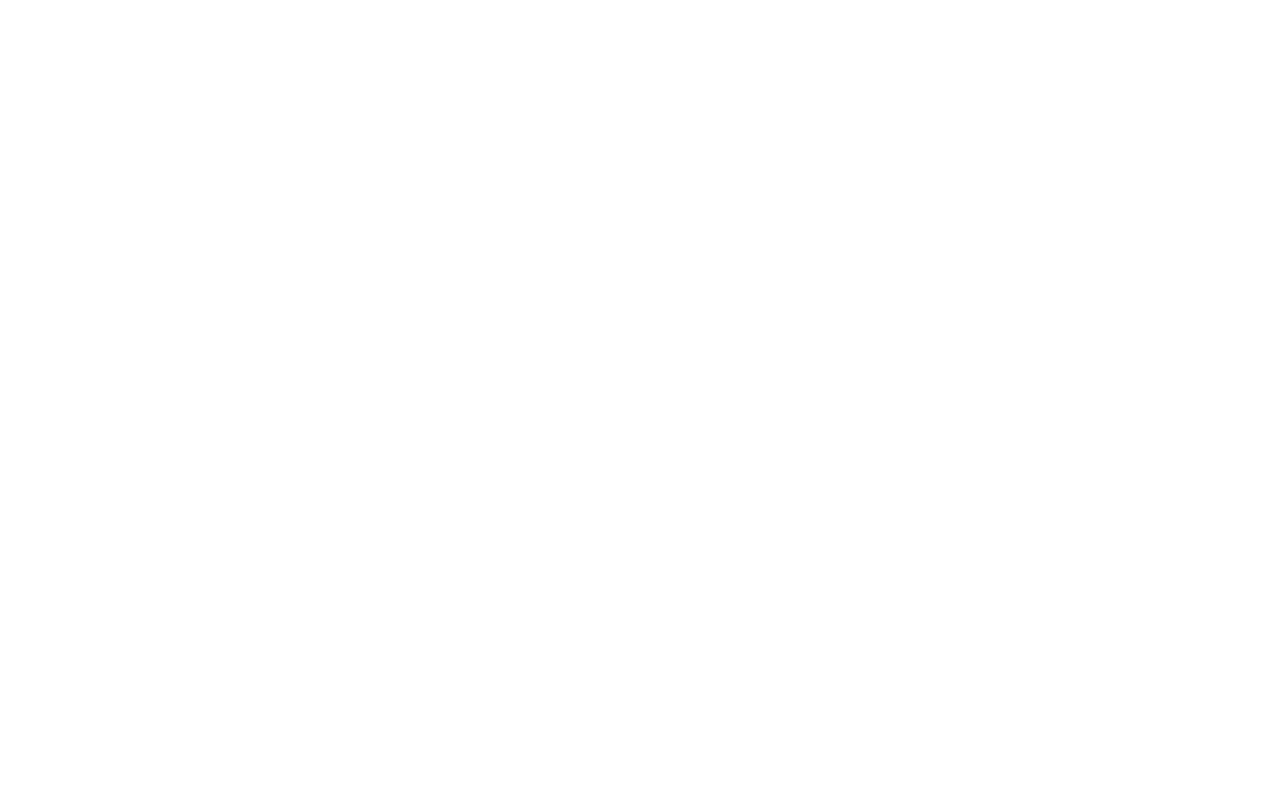
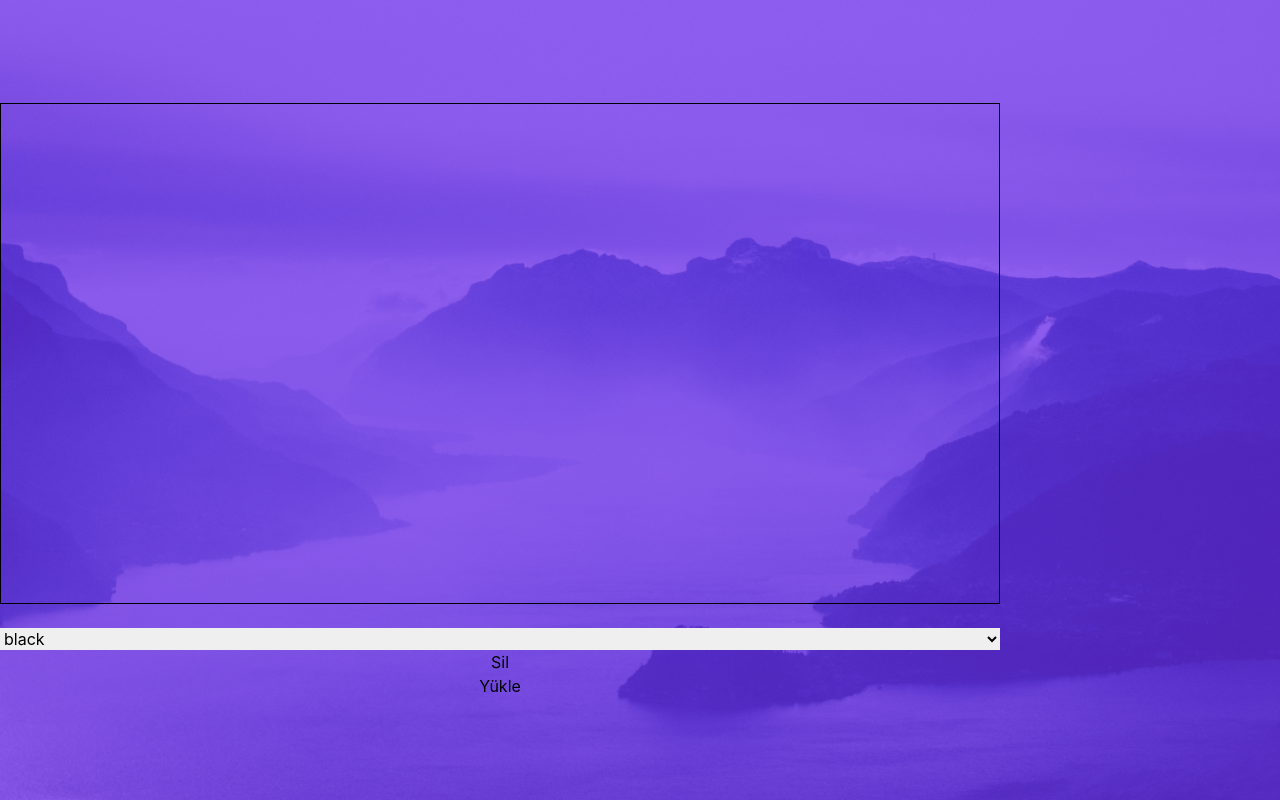
Before and after one commit to gizem2506/Dekob, a React (Create React App) app in the folder client/: page /draw in a window 1280 px wide. Before the commit this address had no page. Built offline with nearby package versions, Linux system fonts and the light colour scheme; what tailwindcss-filters would draw is missing.

Commit message:
draw
draww

```diff
--- a/client/src/App.js
+++ b/client/src/App.js
@@ -3,6 +3,7 @@
 import MoodScreen from "./screens/MoodScreen";
 import Write from "./screens/Write";
 import Write2 from "./screens/Write2";
+import Draw2 from "./screens/Draw2";
 import {BrowserRouter as Router, Routes, Route} from "react-router-dom"
 function App() {
   return (
@@ -15,6 +16,8 @@
             <Route path='/moods' element={<MoodScreen></MoodScreen>}></Route>
             <Route path='/write1' element={<Write></Write>}></Route>
             <Route path='/write2' element={<Write2></Write2>}></Route>
+            <Route path='/draw' element={<Draw2></Draw2>}></Route>
+
           </Routes>
         </div>
 
--- /dev/null
+++ b/client/src/screens/Draw2.jsx
@@ -0,0 +1,119 @@
+import { useCallback, useEffect, useRef, useState } from 'react';
+
+import bgImg from "../assets/manzara3.png"
+function Draw2() {
+    const colors =[
+        "red",
+        "green",
+        "blue",
+        "yellow",
+        "black",
+      ]
+    const canvasRef = useRef(null);
+    const ctx =useRef(null);
+    const [selectedColor , setSelectedColor] = useState(colors[4]); //hangi renkle başlayacak.
+    const [mauseDown,setMauseDown] = useState(false);
+    const [lastPoisition ,setPosition] = useState({
+      x:0,
+      y:0
+    })
+
+    useEffect(() => {
+      if (canvasRef.current){
+        ctx.current = canvasRef.current.getContext("2d");
+      }
+        } , [] )
+
+
+
+    const draw = useCallback((x, y) => {
+      if(mauseDown){
+        ctx.current.beginPath();
+        ctx.current.strokeStyle = selectedColor;
+        ctx.current.lineWidth = 1; //Kalınlığı Değiştirir.
+        ctx.current.lineJoin = "round";
+        ctx.current.moveTo(lastPoisition.x, lastPoisition.y);
+        ctx.current.lineTo(x,y);
+        ctx.current.closePath();
+        ctx.current.stroke();
+
+        setPosition({
+
+          x,
+          y
+
+        })
+
+      }
+    }, [lastPoisition , mauseDown , selectedColor, setPosition] )
+
+    const download = async () => {
+      const image = canvasRef.current.toDataURL("image/png");
+      const blob = await (await fetch(image)).blob();
+      const blobURL = URL.createObjectURL(blob);
+      const link = document.createElement("a");
+      link.href = blobURL;
+      link.download = "image.png";
+      link.click();
+    }
+
+    const clear = () => {
+      ctx.current.clearRect(0, 0, ctx.current.canvas.width , ctx.current.canvas.height)
+    }
+
+    const onMasueDown = (e) => {
+      setPosition({
+        x: e.pageX,
+        y: e.PageY
+      })
+      setMauseDown(true)
+    }
+
+    const onMasueUp = (e) => {
+      setMauseDown(false)
+    }
+
+    const onMasueLeave = (e) => {
+      setMauseDown(false)
+    }
+
+     const onMasueMove = (e) =>{
+      draw(e.pageX , e.pageY )
+    }
+  return (
+    <div className='w-full h-screen flex flex-col justify-center'>
+        <div className="w-full h-screen absolute z-100">
+            <img className="w-full h-screen absolute object-cover" src={bgImg} alt="" />
+            <div className='w-full h-screen absolute  bg-purple/70 '></div>
+        </div>
+        <div className="App z-10 w-[1000px] flex flex-col">
+    <canvas
+      style={{
+        border: "1px solid #000",
+      }}
+      ref={canvasRef}
+      onMouseMove={onMasueMove}
+      onMouseUp={onMasueUp}
+      onMouseDown={onMasueDown}
+      onMouseLeave={onMasueLeave}
+      />
+      <br></br>
+      <select
+       value={selectedColor}
+        onChange = {(e) => setSelectedColor(e.target.value) }
+        >
+       {
+         colors.map(
+          color => <option key={color} value={color}>{color}</option>
+        )
+       }
+      </select>
+      <button onClick={clear}>Sil</button>
+      <button onClick={download}>Yükle</button>
+    </div>
+    </div>
+
+  )
+}
+
+export default Draw2
--- a/client/src/screens/HomePage.jsx
+++ b/client/src/screens/HomePage.jsx
@@ -10,9 +10,13 @@
     'one', 'two', 'three'
   ];
   let navigate = useNavigate();
-  const routeChange = () =>{
+  const routeWrite = () =>{
     let path = `newPath`;
     navigate("/write1");
+  }
+  const routeDraw = () =>{
+    let path = `newPath`;
+    navigate("/draw");
   }
   const routeMood = () =>{
     let path = `newPath`;
@@ -30,8 +34,8 @@
         <div className="bg-white rounded-xl shadow-2xl mt-6">
             <div className="p-5 flex justify-center items-center">
                 <button className='bg-purple flex items-center rounded-lg px-4 py-2 text-white mx-3 border-2 border-purple'><GlobeIcon className='w-5 mr-1'></GlobeIcon>İlham Al</button>
-                <button onClick={routeChange} className='text-purple flex items-center rounded-lg  px-4 py-2 bg-white mx-3 border-2 border-purple'><DocumentTextIcon className='w-5 mr-1'></DocumentTextIcon>Yazıyorum</button>
-                <button className='text-purple flex items-center rounded-lg px-4 py-2 bg-white mx-3 border-2 border-purple'><PencilIcon className='w-5 mr-1'></PencilIcon>Çiziyorum</button>
+                <button onClick={routeWrite} className='text-purple flex items-center rounded-lg  px-4 py-2 bg-white mx-3 border-2 border-purple'><DocumentTextIcon className='w-5 mr-1'></DocumentTextIcon>Yazıyorum</button>
+                <button onClick={routeDraw} className='text-purple flex items-center rounded-lg px-4 py-2 bg-white mx-3 border-2 border-purple'><PencilIcon className='w-5 mr-1'></PencilIcon>Çiziyorum</button>
                 <button className='text-purple flex items-center rounded-lg px-4 py-2 bg-white mx-3 border-2 border-purple'><SparklesIcon className='w-5 mr-1'></SparklesIcon>Düşünüyorum</button>
                 <button className='text-purple flex items-center rounded-lg px-4 py-2 bg-white mx-3 border-2 border-purple'> <MusicNoteIcon className='w-5 mr-1'></MusicNoteIcon>Besteliyorum</button>
             </div>
--- a/client/src/screens/Write2.jsx
+++ b/client/src/screens/Write2.jsx
@@ -2,6 +2,7 @@
 import bgImg from "../assets/manzara3.png"
 import {ArrowRightIcon, RefreshIcon } from '@heroicons/react/outline'
 function Write2() {
+
   return (
     <div className='w-full h-screen flex flex-col justify-center'>
         <div className="w-full h-screen absolute z-100">
```
